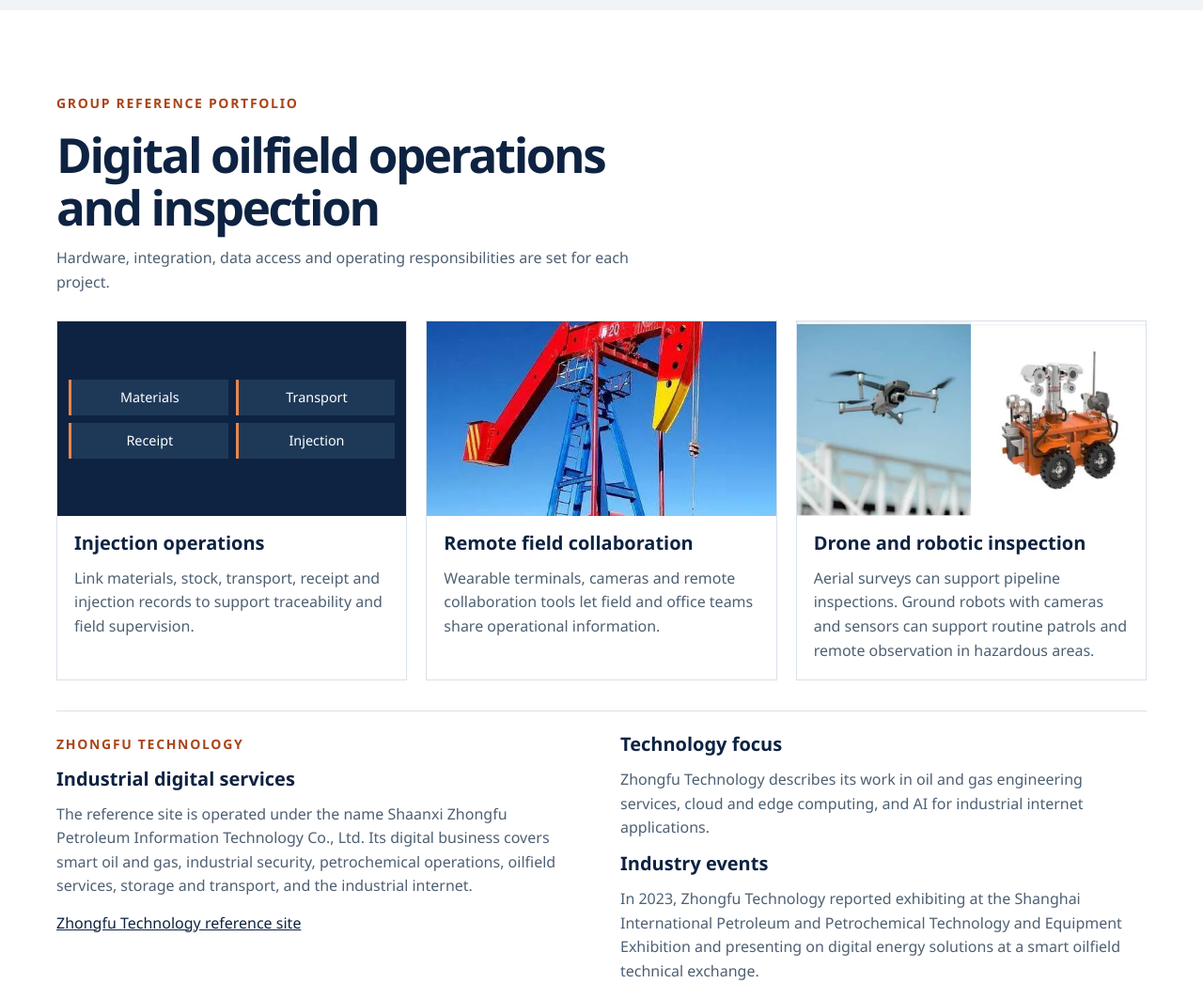
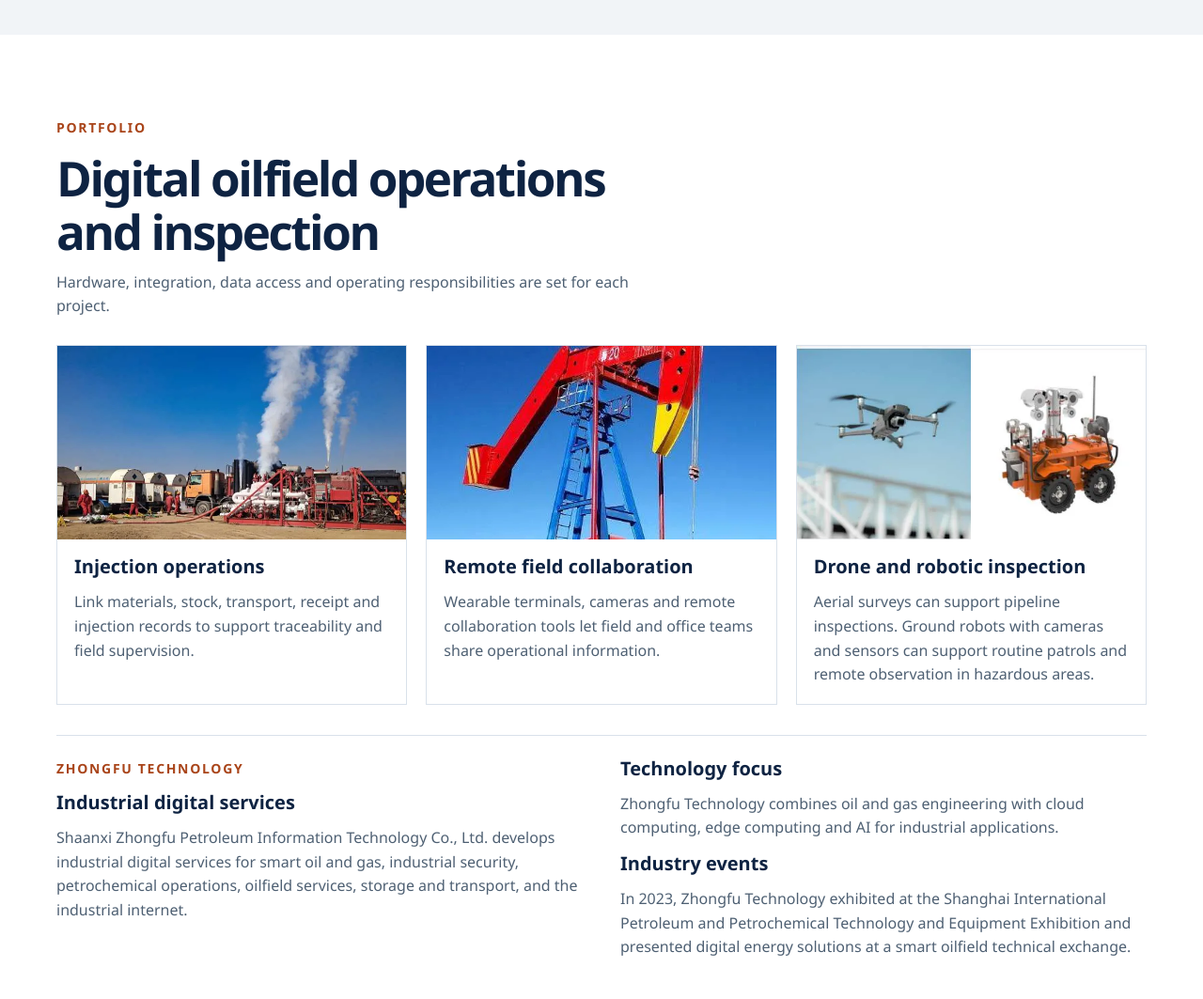
Before and after one commit to Hailoon98/zhongfupetrol.com, a plain HTML site: page index.html in a window 1280 px wide. Shown: the part 2420-3483 px from the top of the page at 94% size. Drawn offline with Linux system fonts and the light colour scheme.

Commit message:
Update portfolio copy and injection operations image

```diff
--- a/index.html
+++ b/index.html
@@ -55,9 +55,7 @@ section{scroll-margin-top:20px}
 .filters{display:flex;flex-wrap:wrap;gap:8px;margin-bottom:22px}
 .chip,.subtle{border:1px solid #aebccd;background:white;color:var(--navy);padding:.45rem .78rem;font-weight:650}
 .chip[aria-pressed=true],.subtle:hover{background:var(--navy);border-color:var(--navy);color:white}
-.field-diagram,.inspection-pair{display:grid;aspect-ratio:1.8;grid-template-columns:repeat(2,minmax(0,1fr));overflow:hidden}
-.field-diagram{gap:8px;padding:12px;background:var(--navy);align-content:center}
-.field-diagram span{display:grid;place-items:center;min-height:38px;background:#1e3958;color:white;border-left:3px solid #e78650;font-size:.9rem}
+.inspection-pair{display:grid;aspect-ratio:1.8;grid-template-columns:repeat(2,minmax(0,1fr));overflow:hidden}
 .inspection-pair img{height:100%;aspect-ratio:auto;object-fit:cover;min-height:0}
 .inspection-pair img:last-child{object-fit:contain;background:white}
 .delivery-steps{display:grid;grid-template-columns:repeat(2,minmax(0,1fr));gap:12px}
@@ -104,25 +102,25 @@ footer{border-top:1px solid #314257;background:var(--dark);color:#dde6f2;padding
 <div><h3 lang="zh-Hans">陕西中孚石油机械设备有限公司</h3><p class="copy">Based in Baoji, the company is registered for petroleum machinery processing and manufacturing, installation, coating, packaging and transportation. Its registered scope also includes related supplies such as mechanical standard parts, rubber products steel, timber and labour protection supplies.</p><p class="copy">For equipment supply, the starting point is the application and the interfaces it must fit. Drawings, material grades, inspection requirements and the delivery scope are agreed for each project.</p></div>
 </section>
 <section class="section soft" id="applications"><div class="wrap">
-<div class="intro"><p class="eyebrow">Group reference portfolio</p><h2>Oilfield applications</h2><p class="copy">The broader Zhongfu business reference includes the technical areas below. Project scope, equipment and operating responsibilities depend on the application.</p></div>
+<div class="intro"><p class="eyebrow">Portfolio</p><h2>Oilfield applications</h2><p class="copy">The oilfield portfolio spans production enhancement, formation treatment and production system maintenance. Project scope, equipment and operating responsibilities depend on the application.</p></div>
 <div class="grid">
-<article class="tile"><img src="a-co2.webp" alt="" loading="lazy"><div class="tile-body"><h3>CO₂ stimulation</h3><p>CO₂ injection and alternating CO₂ and water injection are group reference approaches for production enhancement. Reservoir conditions guide equipment, injection and monitoring requirements.</p></div></article>
-<article class="tile"><img src="a-recovery.webp" alt="" loading="lazy"><div class="tile-body"><h3>Enhanced oil recovery</h3><p>The reference portfolio covers chemical, gas-based and thermal recovery approaches. Technique selection depends on a reservoir-specific assessment.</p></div></article>
+<article class="tile"><img src="a-co2.webp" alt="" loading="lazy"><div class="tile-body"><h3>CO₂ stimulation</h3><p>CO₂ injection and alternating CO₂ and water injection are used to support production enhancement. Reservoir conditions guide equipment, injection and monitoring requirements.</p></div></article>
+<article class="tile"><img src="a-recovery.webp" alt="" loading="lazy"><div class="tile-body"><h3>Enhanced oil recovery</h3><p>The portfolio covers chemical, gas-based and thermal recovery approaches. Technique selection depends on a reservoir-specific assessment.</p></div></article>
 <article class="tile"><img src="a-fracturing.webp" alt="" loading="lazy"><div class="tile-body"><h3>Fracturing</h3><p>Stimulation concepts for low-permeability formations include fracture-face treatment and acid-based approaches. Materials and operating limits depend on the project design.</p></div></article>
-<article class="tile"><img src="a-acidising.webp" alt="Offshore oilfield infrastructure" loading="lazy"><div class="tile-body"><h3>Acidising and injectivity</h3><p>Near-wellbore treatments address blockage and formation damage. Reference approaches include retarded acid, composite treatments and diversion.</p></div></article>
+<article class="tile"><img src="a-acidising.webp" alt="Offshore oilfield infrastructure" loading="lazy"><div class="tile-body"><h3>Acidising and injectivity</h3><p>Near-wellbore treatments address blockage and formation damage. Treatment options include retarded acid, composite treatments and diversion.</p></div></article>
 <article class="tile"><img src="a-water.webp" alt="Pumpjacks at an oilfield" loading="lazy"><div class="tile-body"><h3>Water shutoff and profile control</h3><p>Treatments aim to manage unwanted water production and improve injection distribution. Selection depends on the well and formation compatibility.</p></div></article>
 <article class="tile"><img src="a-scale.webp" alt="Oilfield pumping equipment at sunset" loading="lazy"><div class="tile-body"><h3>Scale removal and prevention</h3><p>Chemical and ultrasonic concepts address deposits in wells, pipework and surface equipment. Water chemistry, materials and site conditions guide treatment selection.</p></div></article>
 </div></div></section>
 <section class="section wrap" id="digital">
-<div class="intro"><p class="eyebrow">Group reference portfolio</p><h2>Digital oilfield operations and inspection</h2><p class="copy">Hardware, integration, data access and operating responsibilities are set for each project.</p></div>
+<div class="intro"><p class="eyebrow">Portfolio</p><h2>Digital oilfield operations and inspection</h2><p class="copy">Hardware, integration, data access and operating responsibilities are set for each project.</p></div>
 <div class="grid">
-<article class="tile"><div class="field-diagram" role="img" aria-label="Injection records connect materials, transport, receipt and operation"><span>Materials</span><span>Transport</span><span>Receipt</span><span>Injection</span></div><div class="tile-body"><h3>Injection operations</h3><p>Link materials, stock, transport, receipt and injection records to support traceability and field supervision.</p></div></article>
+<article class="tile"><img src="a-co2.webp" alt="Surface oilfield equipment at a CO₂ operations site" loading="lazy"><div class="tile-body"><h3>Injection operations</h3><p>Link materials, stock, transport, receipt and injection records to support traceability and field supervision.</p></div></article>
 <article class="tile"><img src="a-digital.webp" alt="Oilfield pumpjack" loading="lazy"><div class="tile-body"><h3>Remote field collaboration</h3><p>Wearable terminals, cameras and remote collaboration tools let field and office teams share operational information.</p></div></article>
 <article class="tile"><div class="inspection-pair"><img src="a-robot.webp" alt="Aerial inspection drone" loading="lazy"><img src="a-drone.webp" alt="Ground inspection robot" loading="lazy"></div><div class="tile-body"><h3>Drone and robotic inspection</h3><p>Aerial surveys can support pipeline inspections. Ground robots with cameras and sensors can support routine patrols and remote observation in hazardous areas.</p></div></article>
 </div>
 <div class="group-scope split">
-<div><p class="eyebrow">Zhongfu Technology</p><h3>Industrial digital services</h3><p class="copy">The reference site is operated under the name Shaanxi Zhongfu Petroleum Information Technology Co., Ltd. Its digital business covers smart oil and gas, industrial security, petrochemical operations, oilfield services, storage and transport, and the industrial internet.</p><a href="http://www.zfpetro.com/#/indexMain">Zhongfu Technology reference site</a></div>
-<div><h3>Technology focus</h3><p class="copy">Zhongfu Technology describes its work in oil and gas engineering services, cloud and edge computing, and AI for industrial internet applications.</p><h3>Industry events</h3><p class="copy">In 2023, Zhongfu Technology reported exhibiting at the Shanghai International Petroleum and Petrochemical Technology and Equipment Exhibition and presenting on digital energy solutions at a smart oilfield technical exchange.</p></div>
+<div><p class="eyebrow">Zhongfu Technology</p><h3>Industrial digital services</h3><p class="copy">Shaanxi Zhongfu Petroleum Information Technology Co., Ltd. develops industrial digital services for smart oil and gas, industrial security, petrochemical operations, oilfield services, storage and transport, and the industrial internet.</p></div>
+<div><h3>Technology focus</h3><p class="copy">Zhongfu Technology combines oil and gas engineering with cloud computing, edge computing and AI for industrial applications.</p><h3>Industry events</h3><p class="copy">In 2023, Zhongfu Technology exhibited at the Shanghai International Petroleum and Petrochemical Technology and Equipment Exhibition and presented digital energy solutions at a smart oilfield technical exchange.</p></div>
 </div>
 </section>
 <section class="section catalogue wrap" id="catalogue">
```
